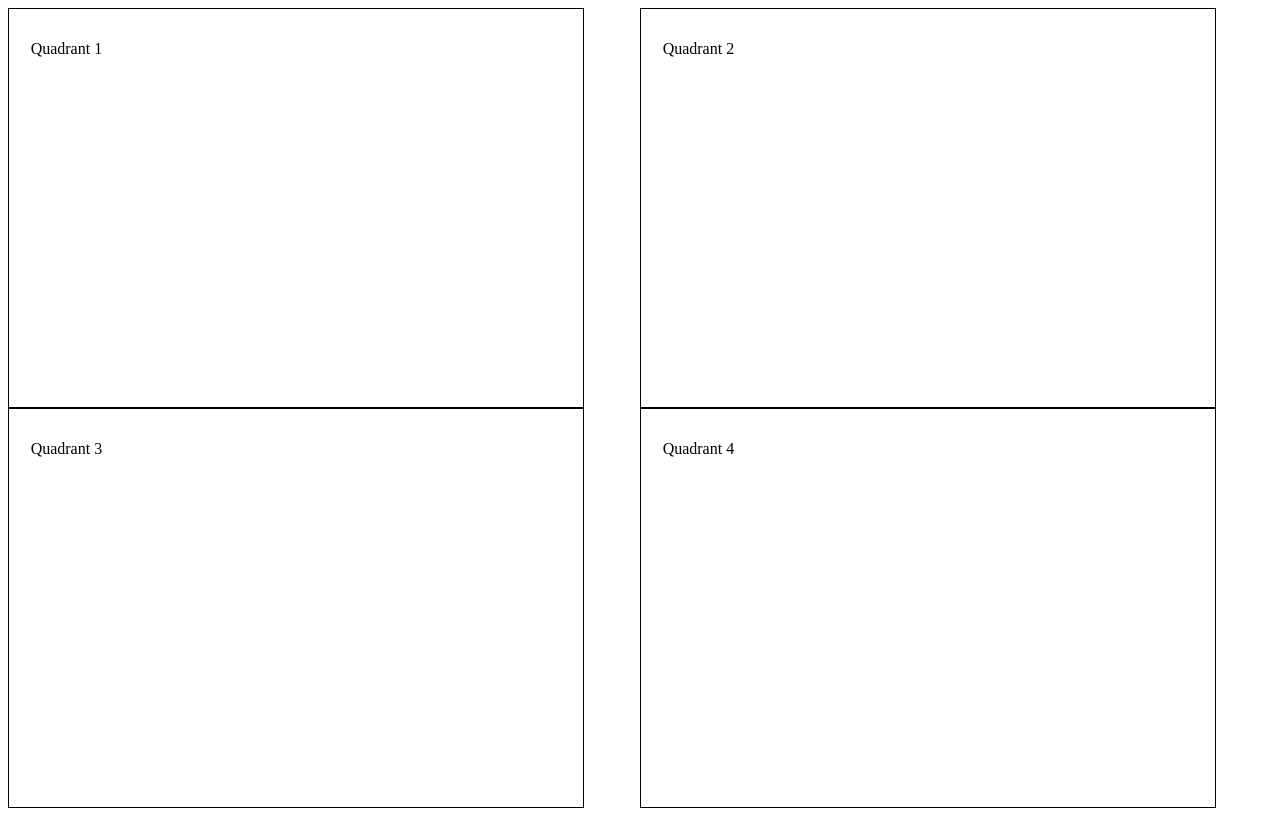
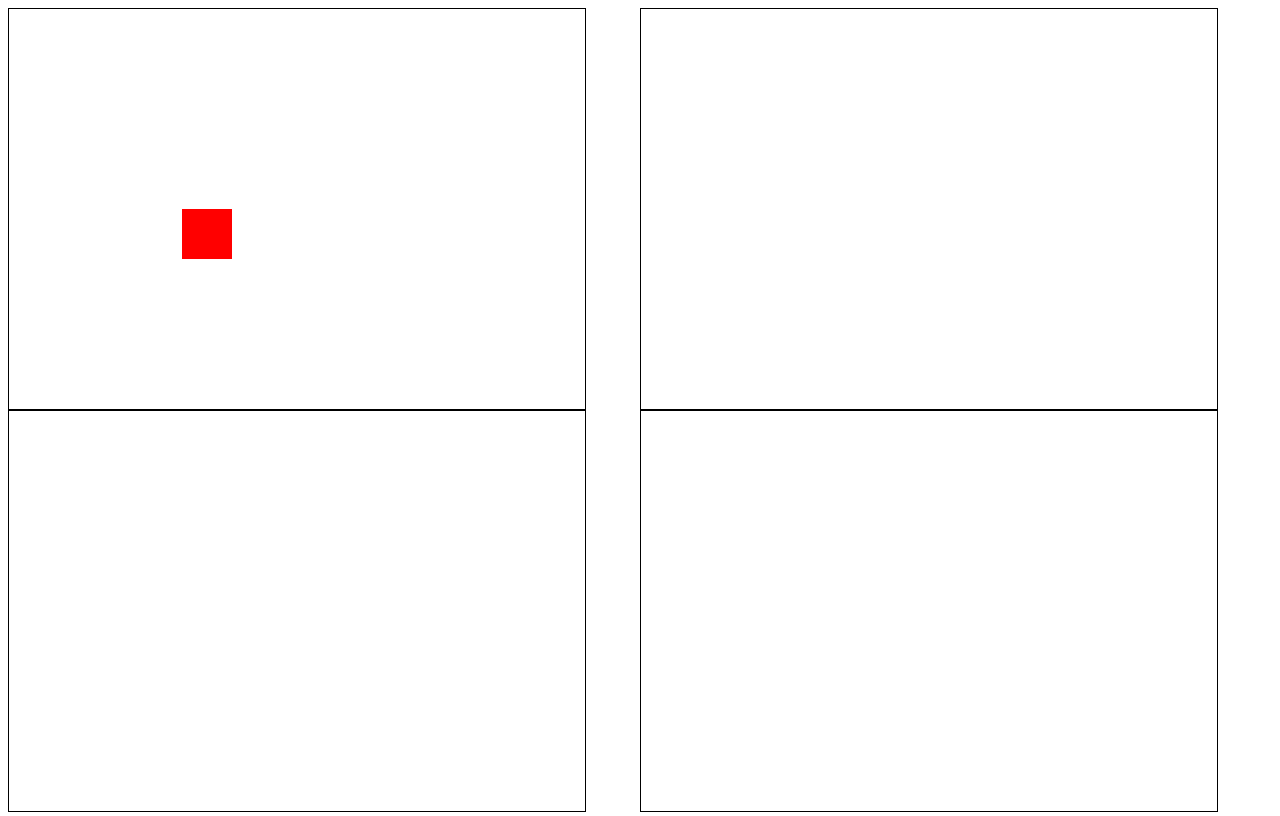
Before and after one commit to catadolhare/vd_tp2_Cauzzo_Dolhare_Schanz, a Svelte app: page / in a window 1280 px wide. Built offline with nearby package versions, Linux system fonts and the light colour scheme; the HTML template or start-up script is replaced by a standard one.

Commit message:
grilla y ejemplo alumno

```diff
--- a/src/App.svelte
+++ b/src/App.svelte
@@ -21,16 +21,25 @@
 
 <main>
 
-<div class="container-principal">
 
-  <div class="grilla">
-  <div class="quadrant">Quadrant 1</div>
-  <div class="quadrant">Quadrant 2</div>
-  <div class="quadrant">Quadrant 3</div>
-  <div class="quadrant">Quadrant 4</div>
+<div class="grilla">
+  <div class="quadrant">
+    <div class="ejemplo-alumno">
+
+    </div>
   </div>
+  <div class="quadrant">
 
+  </div>
+  <div class="quadrant">
+
+  </div>
+  <div class="quadrant">
+
+  </div>
 </div>
+
+
 
 </main>
 
@@ -38,20 +47,21 @@
 
 .grilla {
     display: grid;
-    grid-template-columns: repeat(2, 1fr);
-    grid-template-rows: repeat(2, 1fr);
+    grid-template-columns: 1fr 1fr;
     height: 100vh;
   }
   .quadrant {
     width: 45vw;
     height: 50vh;
     border: 1px solid #000;
-    box-sizing: border-box;
-    display: grid;
-    grid-template-columns: repeat(5, 1fr);
-    grid-template-rows: repeat(5, 1fr);
-    justify-items: center;
-    align-items: center;
     position: relative;
   }
+  .ejemplo-alumno{
+    width: 50px;
+    height: 50px;
+    background-color: red;
+    position: absolute;
+    top:50%;
+    left: 30%;
+  }
 </style>
```
